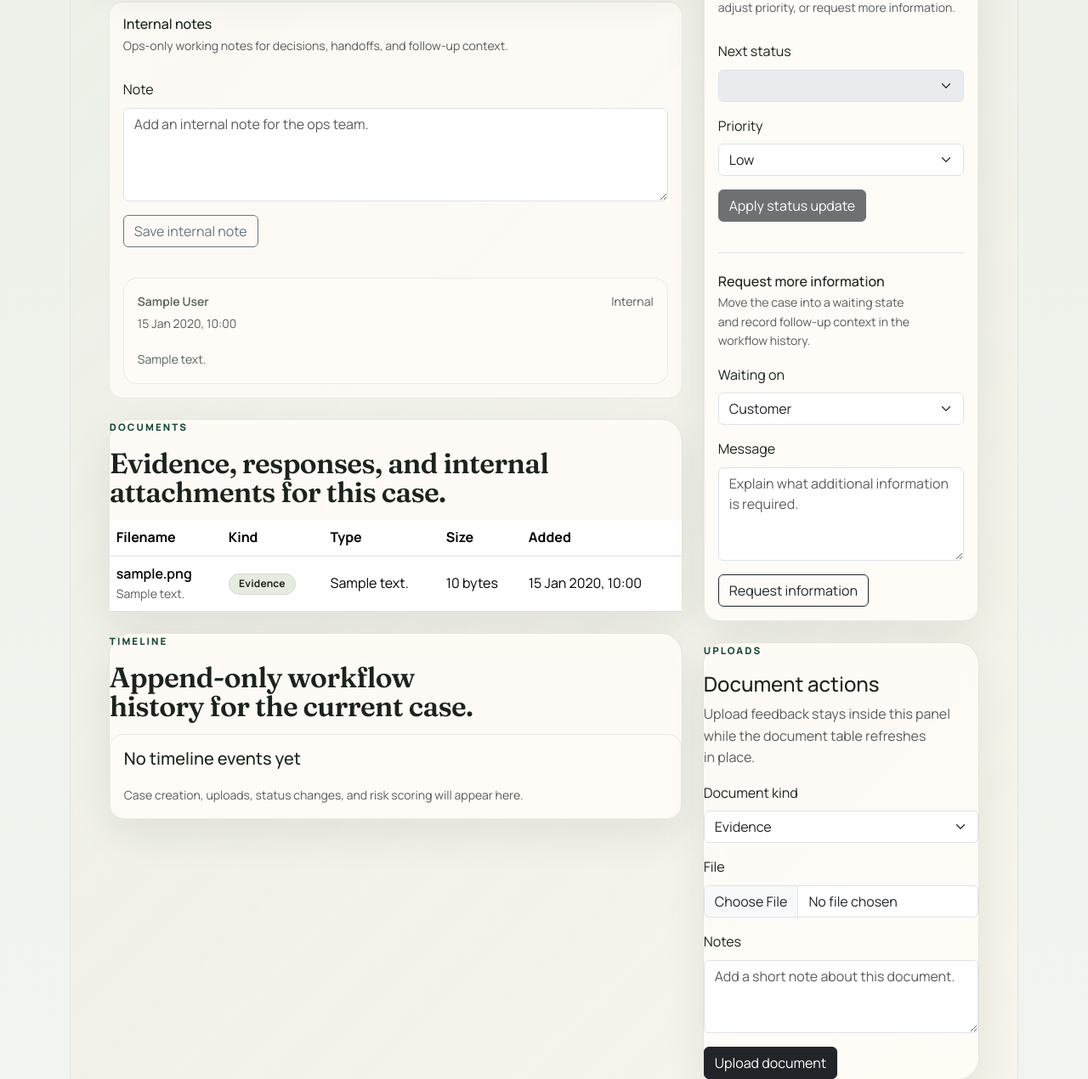
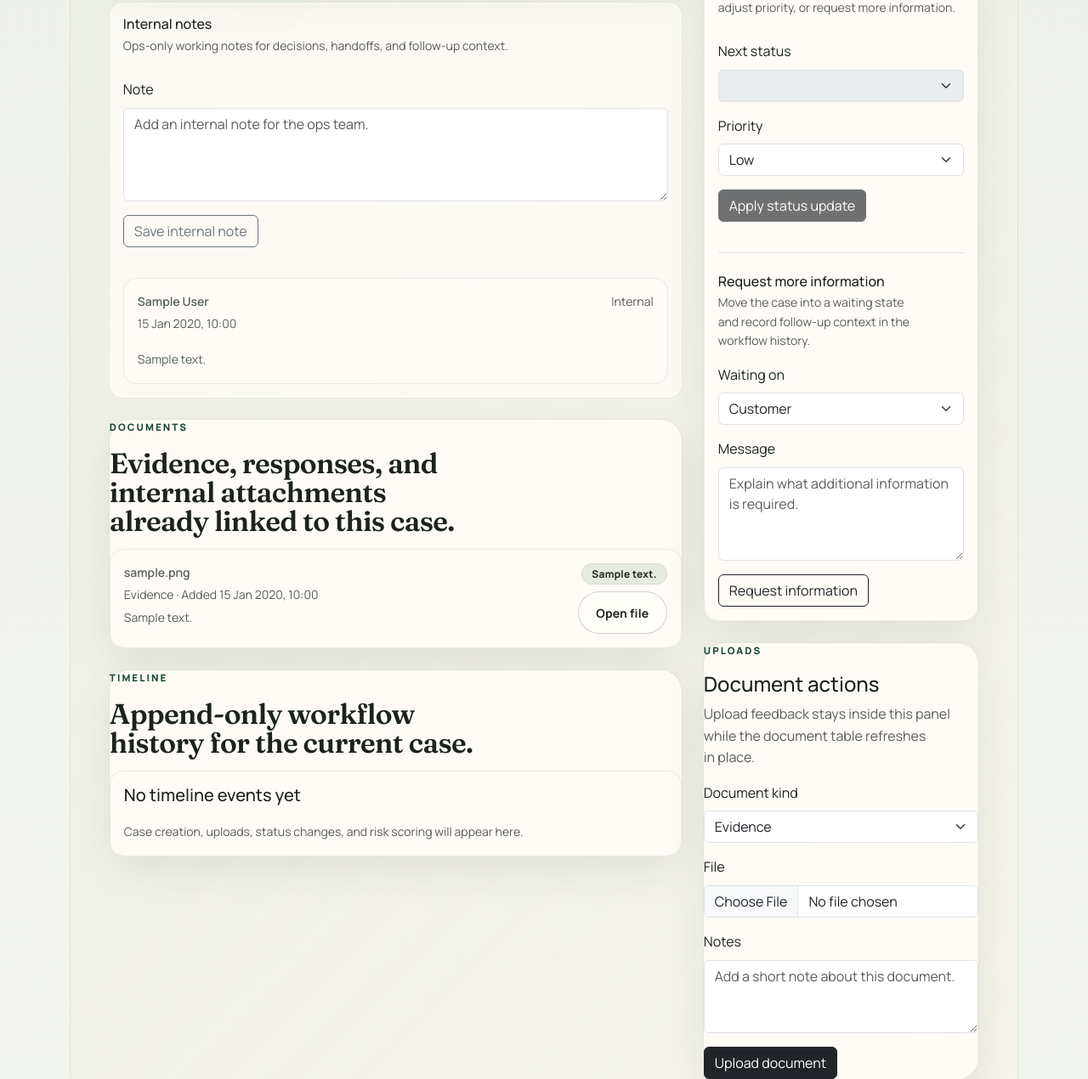
Before and after one commit to AAdewunmi/Returns-Escalation-Predictor-Project, a Django app: page /ops/1/ in a window 1280 px wide. Shown: the part 1229-2499 px from the top of the page at 85% size. Run offline with Django 5.2, Linux system fonts and the light colour scheme; a user stored in the database is signed in; tables that the repository leaves empty hold one stand-in row (values such as "Sample post"); data that the repository does not hold is empty.

Commit message:
feat(ops): redesign case documents panel with file cards

```diff
--- a/templates/ops/partials/_evidence_list.html
+++ b/templates/ops/partials/_evidence_list.html
@@ -2,7 +2,39 @@
 <section class="rh-card mb-4" aria-label="Case documents">
   <div class="rh-section-heading mb-3">
     <div class="rh-kicker">Documents</div>
-    <h2>Evidence, responses, and internal attachments for this case.</h2>
+    <h2>Evidence, responses, and internal attachments already linked to this case.</h2>
   </div>
-  {% include "partials/_document_table.html" with documents=documents %}
+
+  {% if documents %}
+    <div class="d-grid gap-3">
+      {% for document in documents %}
+        <article class="rh-visual-panel rh-visual-panel--case">
+          <div class="d-flex flex-column flex-md-row justify-content-between gap-3">
+            <div>
+              <p class="fw-semibold mb-1">{{ document.original_filename }}</p>
+              <p class="text-muted small mb-1">
+                {{ document.get_kind_display }} · Added {{ document.created_at|date:"j M Y, H:i" }}
+              </p>
+              {% if document.notes %}
+                <p class="mb-0 text-muted">{{ document.notes }}</p>
+              {% endif %}
+            </div>
+
+            <div class="d-flex flex-column align-items-md-end gap-2">
+              <span class="rh-status-pill rh-status-pill--neutral">
+                {{ document.content_type }}
+              </span>
+              {% if document.file %}
+                <a href="{{ document.file.url }}" class="btn btn-outline-secondary rh-btn-secondary btn-sm">
+                  Open file
+                </a>
+              {% endif %}
+            </div>
+          </div>
+        </article>
+      {% endfor %}
+    </div>
+  {% else %}
+    {% include "partials/_empty_state.html" with title="No documents yet" body="Evidence uploaded by customers, merchants, or ops will appear here in created order." %}
+  {% endif %}
 </section>
```
